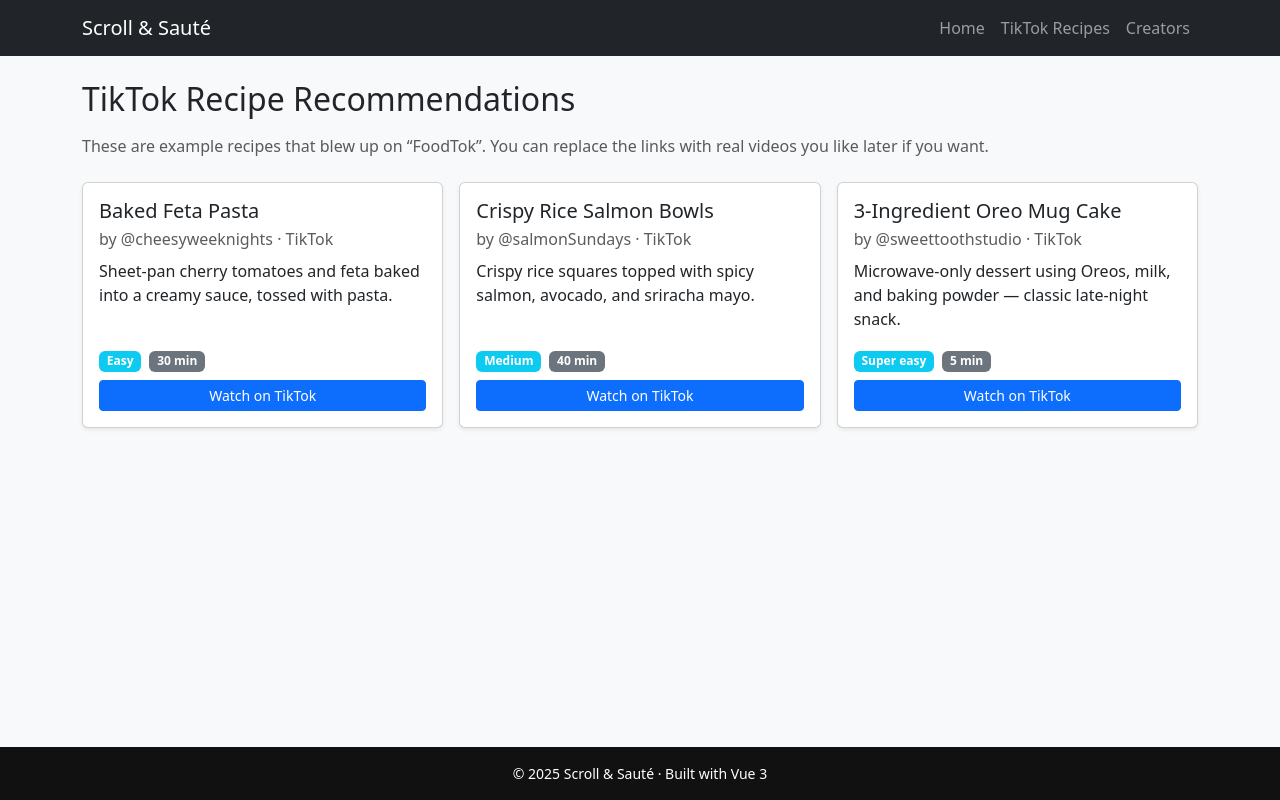
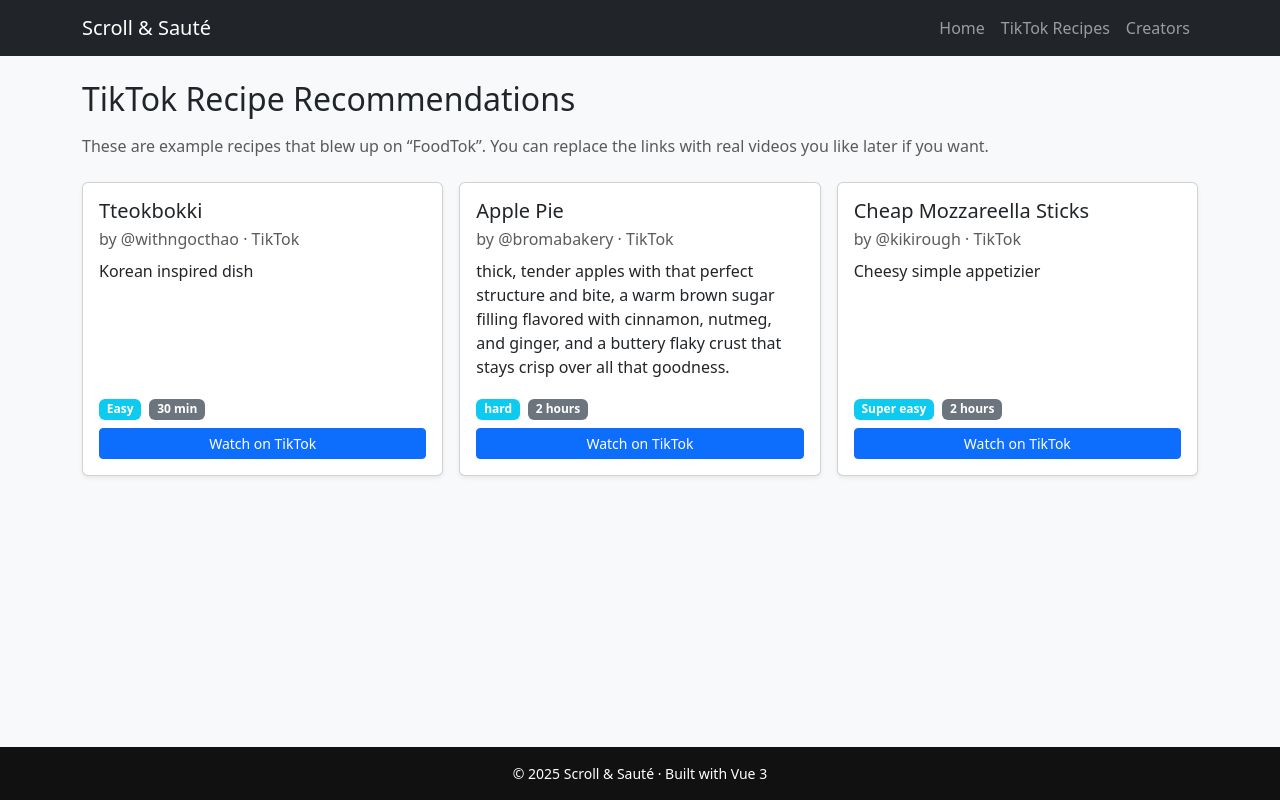
Before and after one commit to shernandez13/scroll-and-saute, a Vue app: page /recipes in a window 1280 px wide. Built offline with nearby package versions, Linux system fonts and the light colour scheme.

Commit message:
adding my favorite recipes

```diff
--- a/src/views/RecipesView.vue
+++ b/src/views/RecipesView.vue
@@ -44,36 +44,36 @@
 const recipes = [
   {
     id: 1,
-    title: 'Baked Feta Pasta',
-    creator: '@cheesyweeknights',
+    title: 'Tteokbokki',
+    creator: '@withngocthao',
     platform: 'TikTok',
     description:
-      'Sheet-pan cherry tomatoes and feta baked into a creamy sauce, tossed with pasta.',
+      'Korean inspired dish ',
     difficulty: 'Easy',
     time: '30 min',
-    url: 'https://www.tiktok.com/'
+    url: 'https://www.tiktok.com/@withngocthao/video/7535909775540882694?is_from_webapp=1&sender_device=pc&web_id=7547527214976239117'
   },
   {
     id: 2,
-    title: 'Crispy Rice Salmon Bowls',
-    creator: '@salmonSundays',
+    title: 'Apple Pie',
+    creator: '@bromabakery',
     platform: 'TikTok',
     description:
-      'Crispy rice squares topped with spicy salmon, avocado, and sriracha mayo.',
-    difficulty: 'Medium',
-    time: '40 min',
-    url: 'https://www.tiktok.com/'
+      'thick, tender apples with that perfect structure and bite, a warm brown sugar filling flavored with cinnamon, nutmeg, and ginger, and a buttery flaky crust that stays crisp over all that goodness.',
+    difficulty: 'hard',
+    time: '2 hours',
+    url: 'https://www.tiktok.com/@bromabakery/video/7571840803467824414?is_from_webapp=1&sender_device=pc&web_id=7547527214976239117'
   },
   {
     id: 3,
-    title: '3-Ingredient Oreo Mug Cake',
-    creator: '@sweettoothstudio',
+    title: 'Cheap Mozzareella Sticks',
+    creator: '@kikirough',
     platform: 'TikTok',
     description:
-      'Microwave-only dessert using Oreos, milk, and baking powder — classic late-night snack.',
+      'Cheesy simple appetizier',
     difficulty: 'Super easy',
-    time: '5 min',
-    url: 'https://www.tiktok.com/'
+    time: '2 hours',
+    url: 'https://www.tiktok.com/@kikirough/video/7555300404095913229?is_from_webapp=1&sender_device=pc&web_id=7547527214976239117'
   }
 ]
 </script>
```
